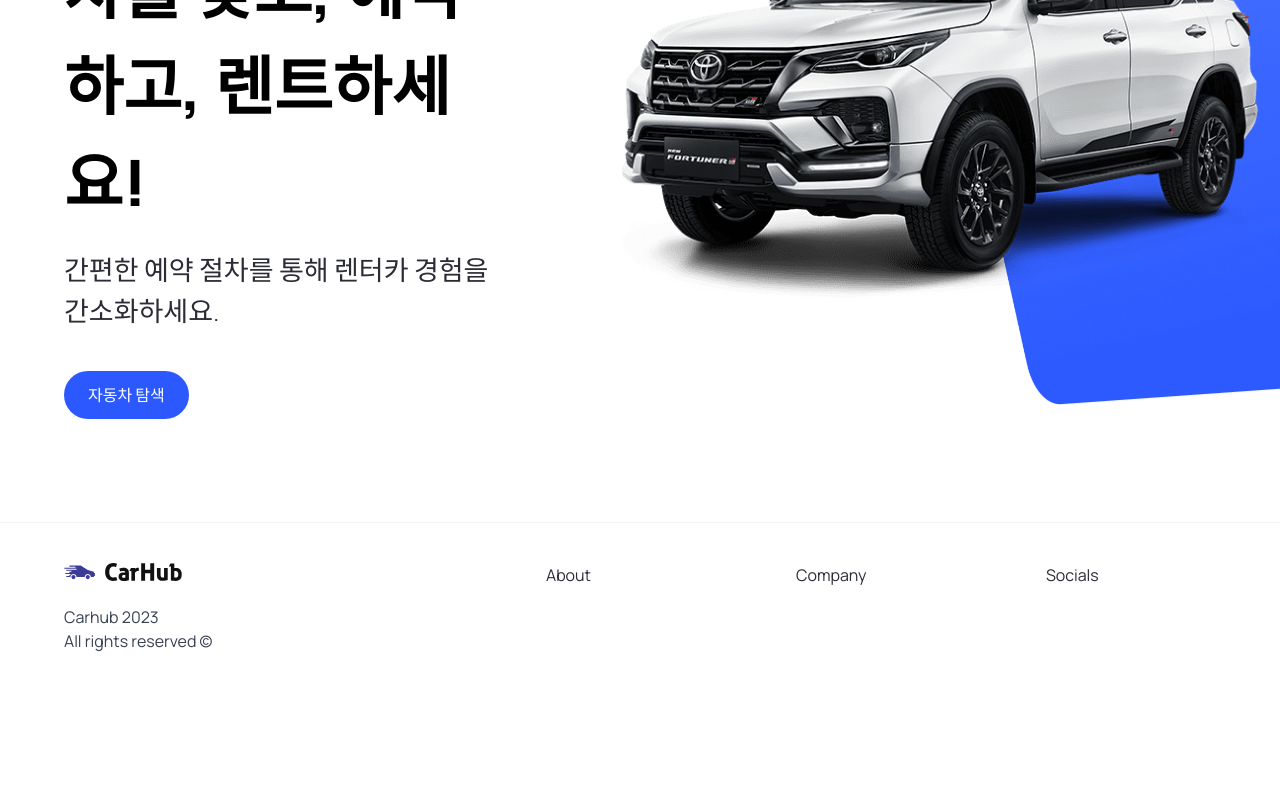
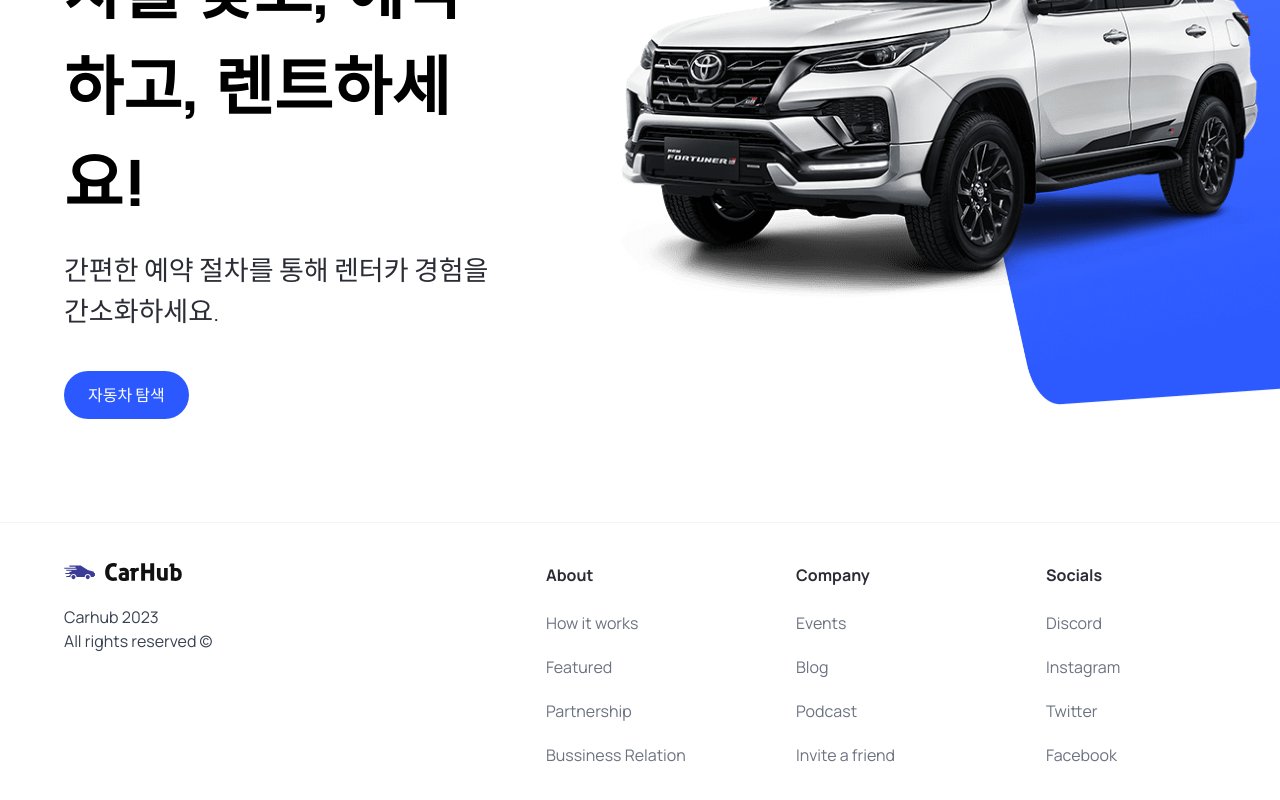
Before and after one commit to dongkyun2331/car_showcase, a Next.js app: page / in a window 1280 px wide. Shown: the part 298-1098 px from the top of the page. Before the commit the page ends 991 px from the top, so only its background shows below. Built offline with nearby package versions, Linux system fonts and the light colour scheme.

Commit message:
footer__links

```diff
--- a/components/Footer.tsx
+++ b/components/Footer.tsx
@@ -22,9 +22,20 @@ const Footer = () => {
         </div>
 
         <div className="footer__links">
-          {footerLinks.map((Link) => (
-            <div key={Link.title} className="footer__link">
-              <h3>{Link.title}</h3>
+          {footerLinks.map((item) => (
+            <div key={item.title} className="footer__link">
+              <h3 className="font-bold">{item.title}</h3>
+              <div className="flex flex-col gap-5">
+                {item.links.map((link) => (
+                  <Link
+                    key={link.title}
+                    href={link.url}
+                    className="text-gray-500"
+                  >
+                    {link.title}
+                  </Link>
+                ))}
+              </div>
             </div>
           ))}
         </div>
```
